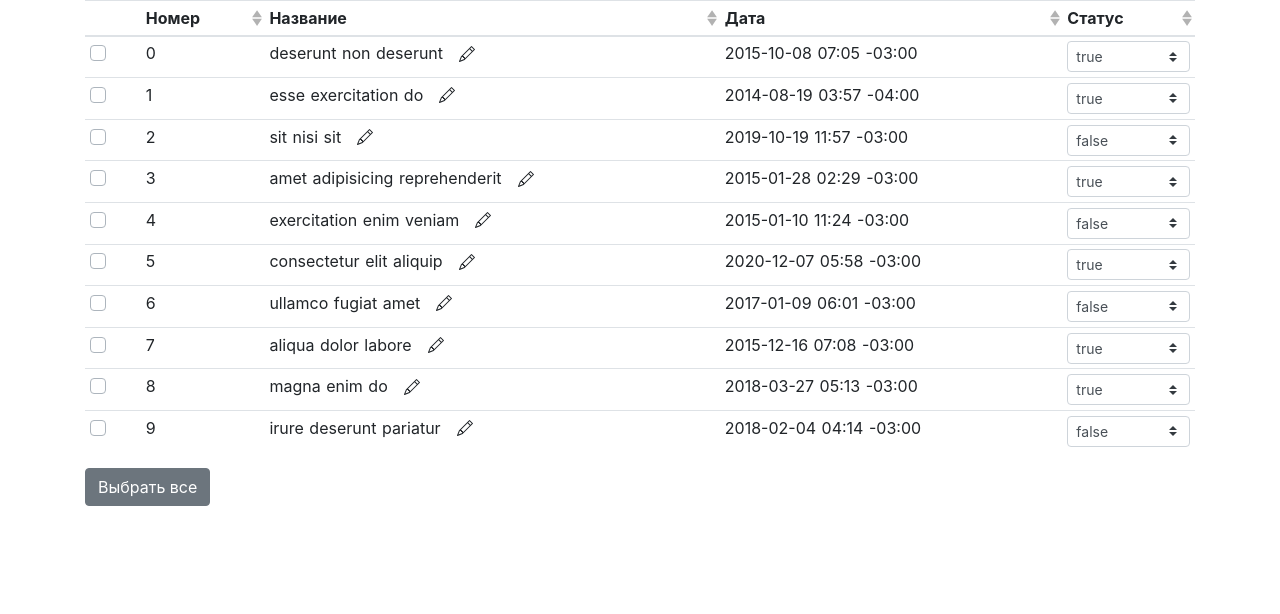
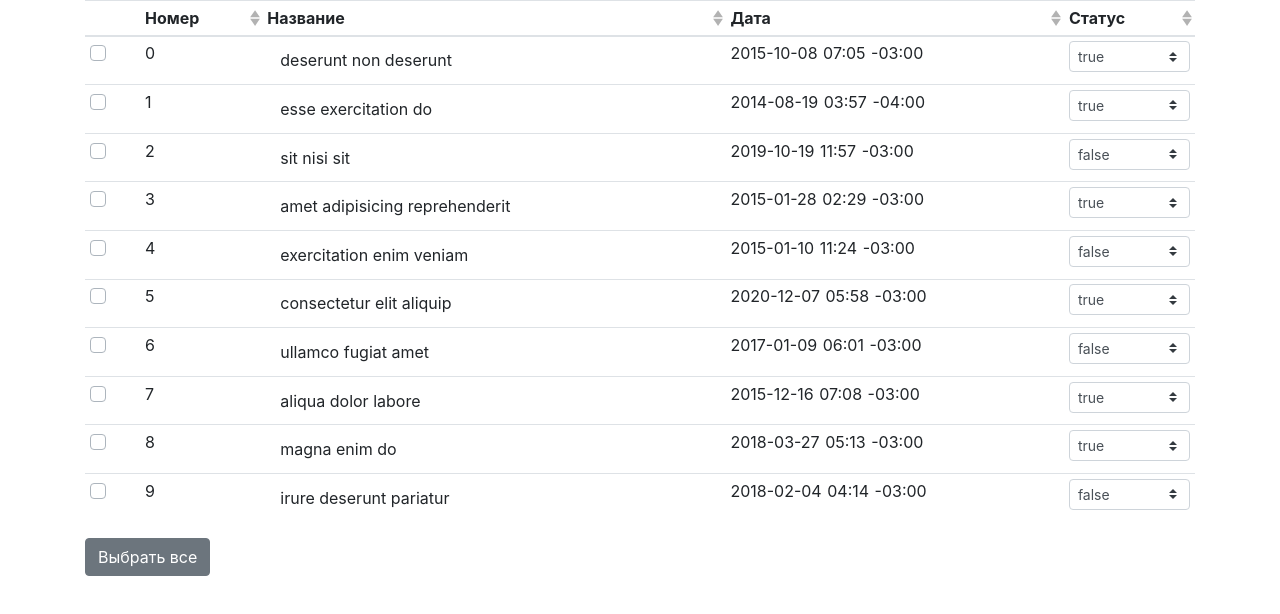
Before and after one commit to AlexVanDerrer/svisitom, a Nuxt app: page /tablePage in a window 1280 px wide. Shown: the top 614 px of the page. Built offline with nearby package versions, Linux system fonts and the light colour scheme; no server answers.

Commit message:
Линтинг

```diff
--- a/components/EditPopoverComponent.vue
+++ b/components/EditPopoverComponent.vue
@@ -1,10 +1,14 @@
 <template>
   <div>
     <div class="EditIcon">
-      <b-icon
-        :id="`editName-${itemData.item.id}`"
-        icon="pencil"
-      />
+      <div class="mr-3">
+        <button
+          :id="`editName-${itemData.item.id}`"
+          class="btn"
+        >
+          {{ itemData.item.name }}
+        </button>
+      </div>
     </div>
     <b-popover
       :ref="`popover-${itemData.item.id}`"
--- a/pages/tablePage.vue
+++ b/pages/tablePage.vue
@@ -24,9 +24,6 @@
         </template>
         <template #cell(name)="data">
           <div class="d-flex">
-            <div class="mr-3">
-              <span>{{ data.item.name }}</span>
-            </div>
             <EditPopoverComponent :item-data="data" />
           </div>
         </template>
```
